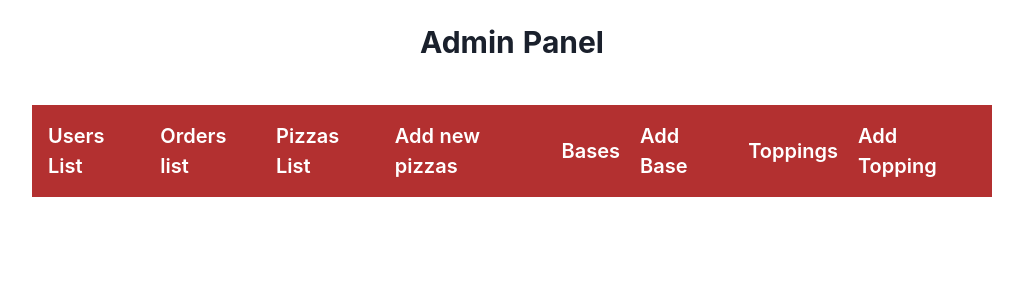
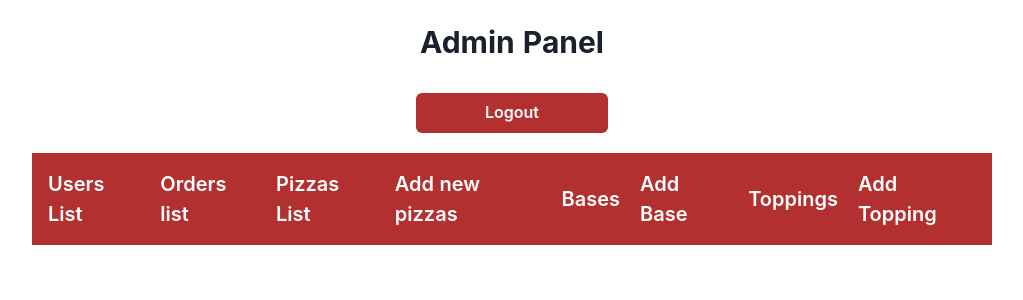
Before and after one commit to piyusha2001/OIBSIP_Pizza-delivery-app, a React (Create React App) app in the folder client/: page /admin in a window 1280 px wide. Shown: the top 300 px of the page, without its empty margins (128-1151 px from the left). Built offline with nearby package versions, Linux system fonts and the light colour scheme.

Commit message:
logout button added

```diff
--- a/client/src/Screens/AdminScreen/AdminScreen.js
+++ b/client/src/Screens/AdminScreen/AdminScreen.js
@@ -1,13 +1,25 @@
-import { Box, HStack, Text, VStack } from '@chakra-ui/react';
+import { Box, Button, HStack, Text, VStack } from '@chakra-ui/react';
 import React from 'react';
 import { Link } from 'react-router-dom';
 
 export default function AdminScreen() {
 	return (
 		<>
-			<Text textAlign='center' m={5} fontSize='3xl' fontWeight='bold'>
-				Admin Panel
-			</Text>
+			<VStack width='100%'>
+				<Text textAlign='center' m={5} fontSize='3xl' fontWeight='bold'>
+					Admin Panel
+				</Text>
+
+				<Button
+					textAlign='center'
+					width='15%'
+					backgroundColor='#b33030'
+					color='white'
+				>
+					Logout
+				</Button>
+			</VStack>
+
 			<Box width='75%' margin='auto'>
 				<VStack>
 					<HStack
```
